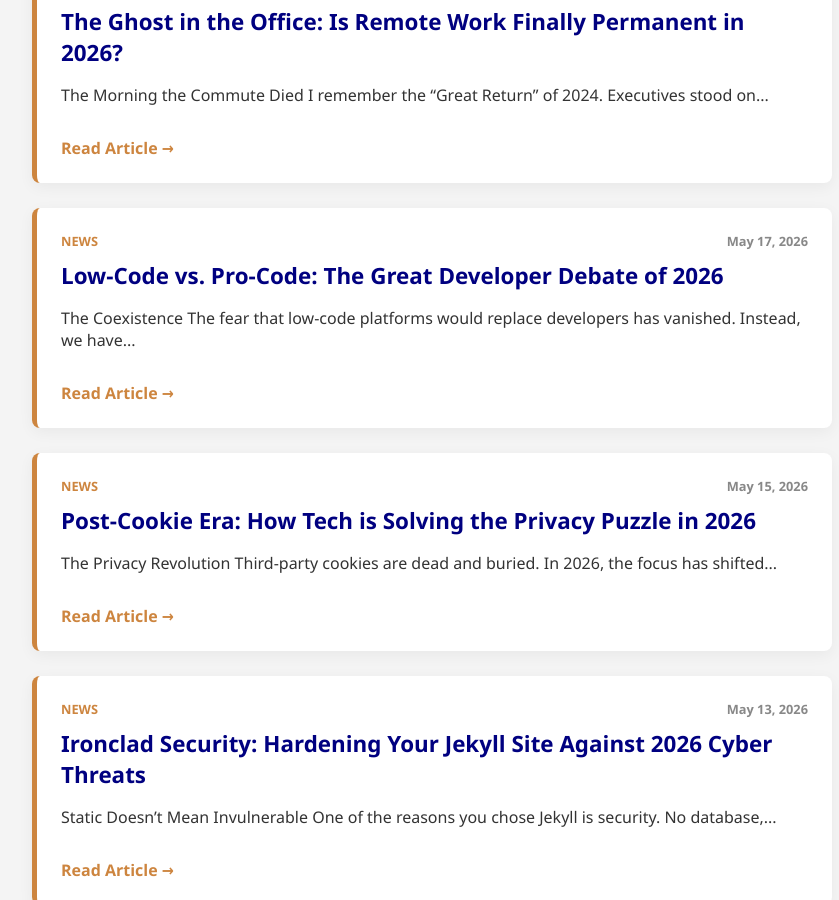
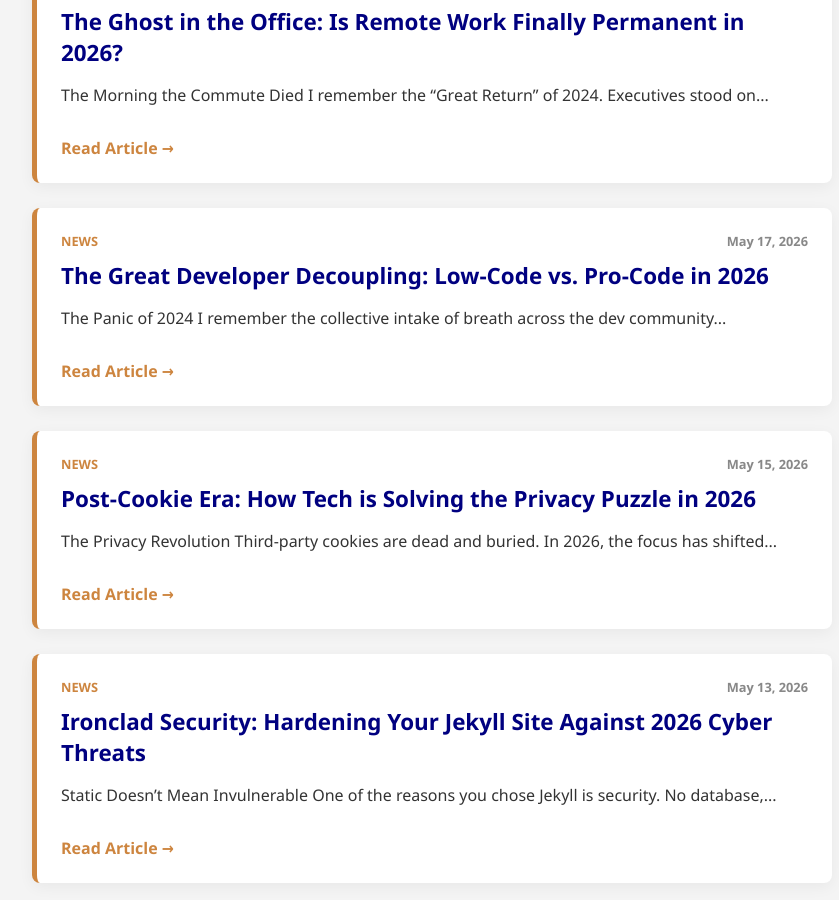
Before and after one commit to Codedhans/Codedhans.github.io, a Jekyll site: the page built from blog.md, in a window 1280 px wide and 900 px high, scrolled down 376 px. Shown: the whole window, without its empty margins (208-1047 px from the left). Built offline with Jekyll 4.4.1, drawn with Linux system fonts in a browser that asks for light colours; some of the changed lines change nothing that is shown.

Commit message:
Revise title and expand discussion on low-code vs pro-code
Updated the title and added new sections discussing the evolution of low-code and pro-code development, including examples and insights from 2026.

```diff
--- a/_posts/2026-05-17-low-code-vs-pro-code.md
+++ b/_posts/2026-05-17-low-code-vs-pro-code.md
@@ -1,18 +1,51 @@
 ---
 layout: post
-title: "Low-Code vs. Pro-Code: The Great Developer Debate of 2026"
+title: "The Great Developer Decoupling: Low-Code vs. Pro-Code in 2026"
 date: 2026-05-17 09:00:00 +0000
 categories: [Programming, Trends]
+image: https://images.unsplash.com/photo-1555066931-4365d14bab8c?auto=format&fit=crop&q=80&w=1200
 ---
 
-## The Coexistence
-The fear that low-code platforms would replace developers has vanished. Instead, we have reached a state of **hybrid development**.
+## The Panic of 2024
+I remember the collective intake of breath across the dev community back in 2024. Everywhere you looked, headlines screamed about the "End of the Developer." Low-code and no-code platforms were advancing so rapidly that many of my peers feared we were being replaced by drag-and-drop interfaces. I spent a frantic weekend wondering if my years of mastering complex syntax were about to become obsolete.
 
-### The Division of Labor
-* **Low-Code:** Used for rapid internal tooling and simple CRUD apps.
-* **Pro-Code:** Reserved for high-performance, custom-logic, and core infrastructure.
+Fast forward to May 17, 2026. Looking back from my workstation, those fears seem like a distant, slightly embarrassing memory. We haven't been replaced; we’ve been liberated. We are currently living in the era of the **Great Developer Decoupling**.
 
-Smart developers in 2026 are using low-code to automate the "boring stuff" so they can focus on complex problem-solving.
+### The Morning the Pipeline Broke
+Last Tuesday, one of our marketing leads, Sarah, needed a complex internal dashboard to track real-time engagement for a new campaign. In 2022, she would have submitted a ticket, and I would have spent three days writing boilerplate CRUD (Create, Read, Update, Delete) logic.
+
+Instead, in 2026, Sarah used our company’s enterprise low-code platform to build 80% of the interface herself. She dragged and dropped the data connectors and designed the layout. She only called me when she hit a wall with a custom data transformation that required a complex, high-performance algorithm.
+
+![Infographic: The Hybrid Development Model 2026](https://images.unsplash.com/photo-1551288049-bebda4e38f71?auto=format&fit=crop&q=80&w=1000)
+
+I spent thirty minutes writing a "Pro-Code" module in Rust, injected it into her low-code environment, and the dashboard was live by lunch. This is the new reality: Low-code handles the "boring stuff," while Pro-code handles the "hard stuff."
+
+### Defining the Boundaries: When to Build, When to Drag
+In 2026, the most successful developers are those who know where the line is drawn.
+
+**Low-Code is for Velocity:**
+* [cite_start]**Internal Tooling:** Why spend a week on an admin panel when a platform can do it in an hour? [cite: 9]
+* **Rapid Prototyping:** Validating an idea with users before committing to a full-scale build.
+* **Simple Automation:** Connecting disparate APIs for marketing or HR workflows.
+
+**Pro-Code is for Power:**
+* [cite_start]**Core Infrastructure:** You don't build a high-frequency trading engine or a kernel with drag-and-drop. [cite: 9]
+* **Optimized Performance:** When every millisecond of latency counts.
+* **Proprietary IP:** Anything that is a unique competitive advantage for your company stays in the "Pro-Code" realm.
+
+### The Rise of the "Builder-Orchestrator"
+The job description for a "Senior Developer" has changed fundamentally over the last two years. We are no longer just code-writers; we are **Architectural Orchestrators**.
+
+My day-to-day involves managing a "fleet" of low-code applications built by non-technical staff, ensuring they adhere to our security standards and performance benchmarks. I spend my high-energy hours deep in "Pro-Code" territory—writing the high-performance logic that powers these simpler interfaces.
+
+![Infographic: The Developer's New Workflow](https://images.unsplash.com/photo-1581291518633-83b4ebd1d83e?auto=format&fit=crop&q=80&w=1000)
+
+### Final Thoughts: Finding Peace in the Hybrid Era
+The battle between low-code and pro-code ended in a stalemate that benefited everyone. Low-code stripped away the repetitive, soul-crushing boilerplate work that used to lead to developer burnout. Pro-code remains the high-status, high-leverage skill that makes the entire digital world actually move.
+
+If you are a developer today, don't fear the drag-and-drop tool. Embrace it as your junior assistant. Let it handle the mundane so you can focus on the masterpieces.
 
 **References:**
-* Forrester: The State of Low-Code 2026
+* Forrester: The State of Low-Code and the Pro-Code Hybrid 2026
+* [cite_start]Gartner: The 2026 Developer Velocity Index [cite: 17]
+* [cite_start]Unsplash: Modern Coding and Data Visualization Imagery [cite: 31, 32]
```
